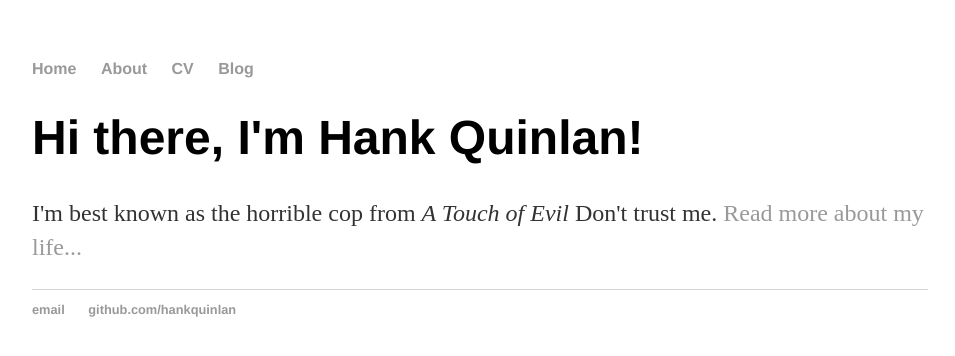
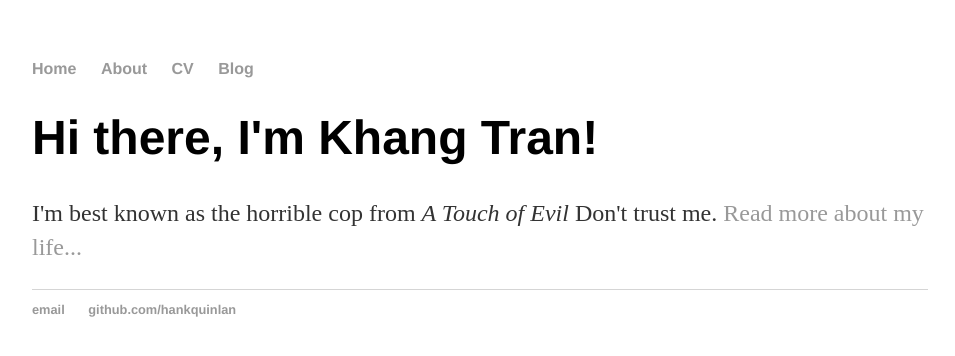
Before and after one commit to khangtran123/khangtran123.github.io, a plain HTML site: page index.html in a window 1280 px wide. Shown: the whole page, without its empty margins (160-1115 px from the left). Drawn offline with Linux system fonts and the light colour scheme.

Commit message:
Update index.html

```diff
--- a/index.html
+++ b/index.html
@@ -16,7 +16,7 @@
 		</nav>
 		<div class="container">
     		<div class="blurb">
-        		<h1>Hi there, I'm Hank Quinlan!</h1>
+        		<h1>Hi there, I'm Khang Tran!</h1>
 				<p>I'm best known as the horrible cop from <em>A Touch of Evil</em> Don't trust me. <a href="/about">Read more about my life...</a></p>
     		</div><!-- /.blurb -->
 		</div><!-- /.container -->
```
